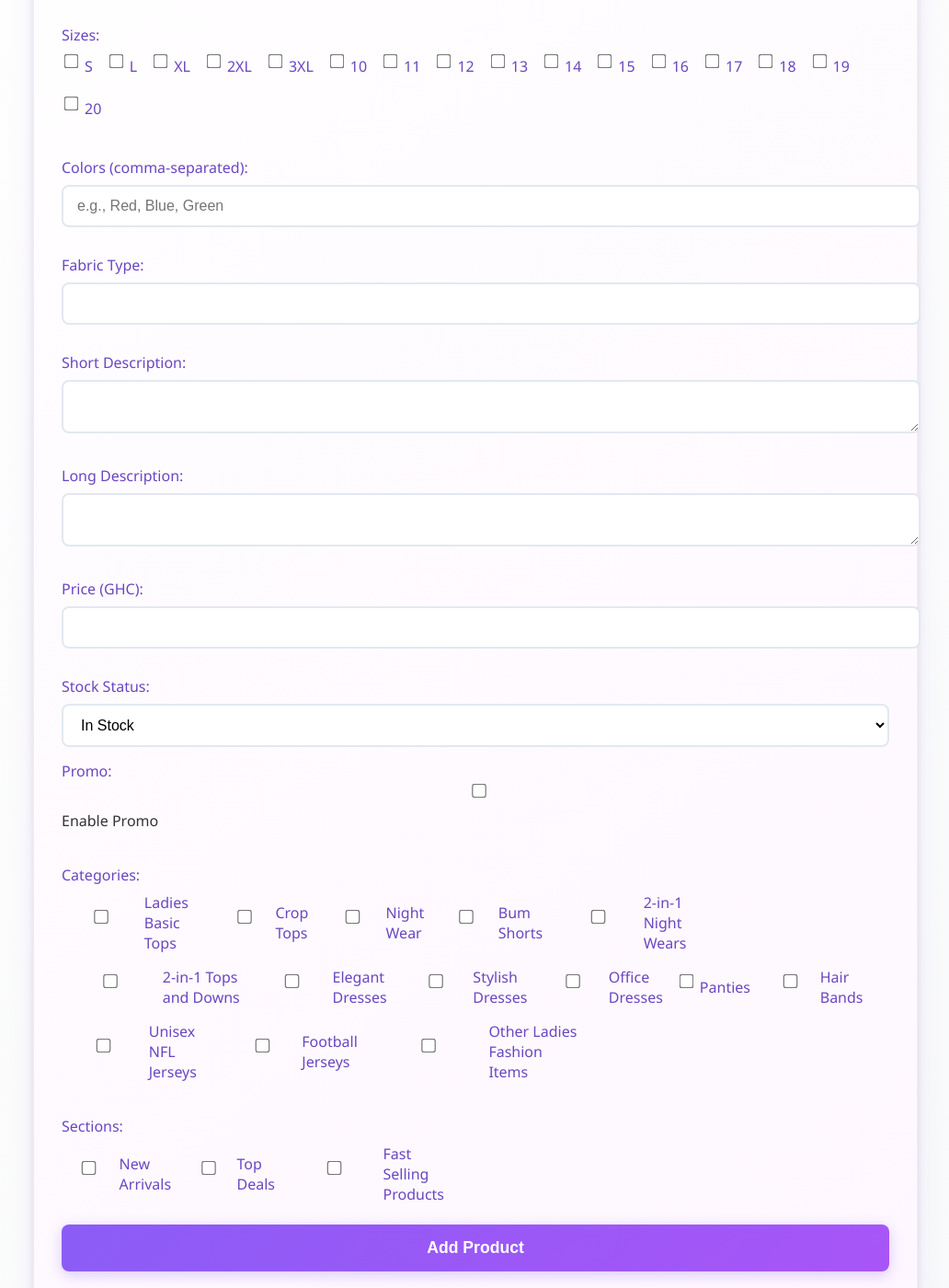
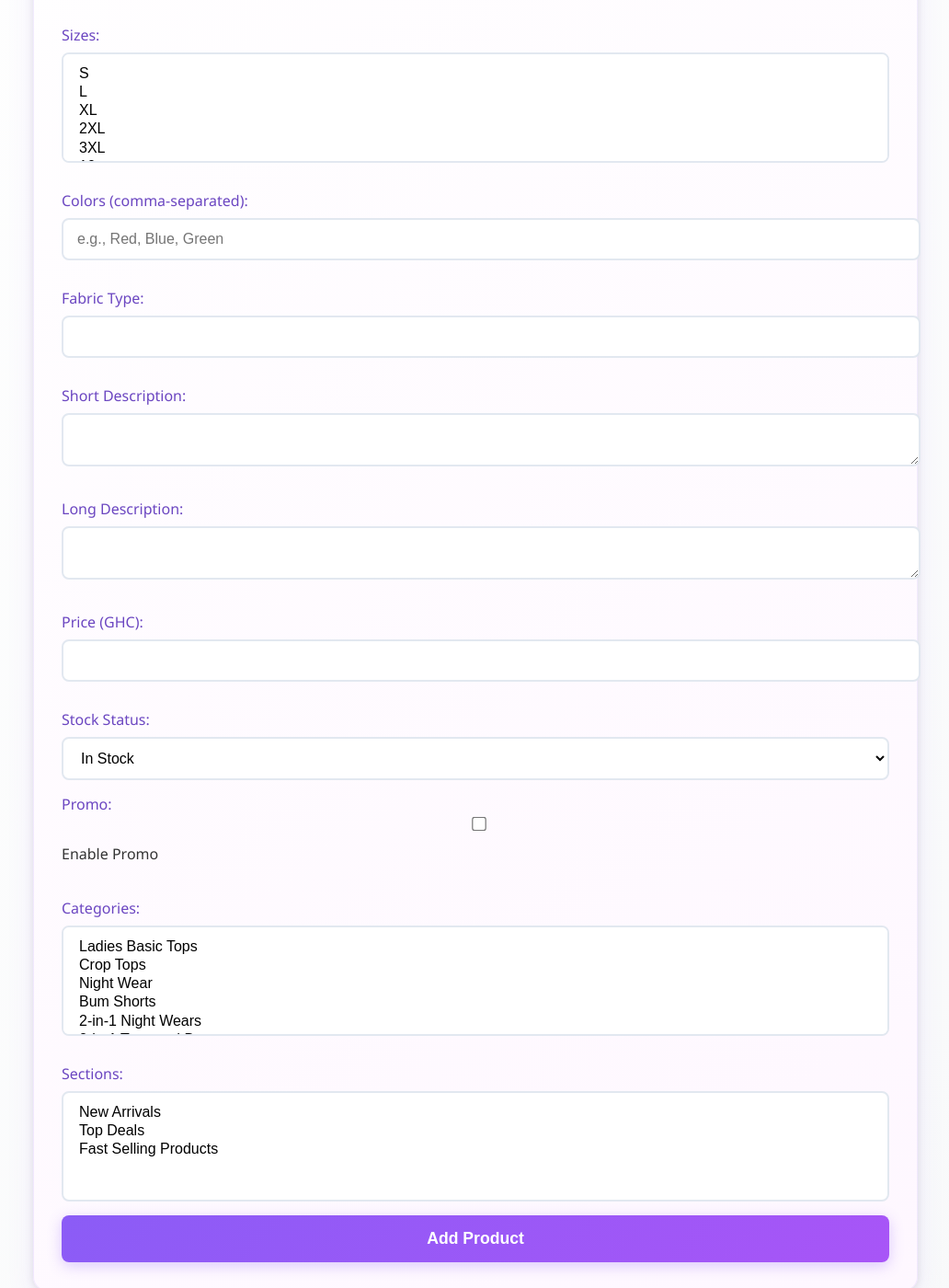
Before and after one commit to dromorongit/AuntieArabaShopPMS, a website: page index.html in a window 1280 px wide. Shown: the part 540-1940 px from the top of the page at 92% size, without its empty margins (123-1155 px from the left). Drawn offline with Linux system fonts and the light colour scheme.

Commit message:
New Commits

```diff
--- a/index.html
+++ b/index.html
@@ -21,25 +21,25 @@
       <label for="other_images">Other Images:</label>
       <input type="file" id="other_images" name="other_images" accept="image/*" multiple><br>
 
-      <label>Sizes:</label>
-      <div class="checkbox-group">
-        <label><input type="checkbox" name="sizes" value="S"> S</label>
-        <label><input type="checkbox" name="sizes" value="L"> L</label>
-        <label><input type="checkbox" name="sizes" value="XL"> XL</label>
-        <label><input type="checkbox" name="sizes" value="2XL"> 2XL</label>
-        <label><input type="checkbox" name="sizes" value="3XL"> 3XL</label>
-        <label><input type="checkbox" name="sizes" value="10"> 10</label>
-        <label><input type="checkbox" name="sizes" value="11"> 11</label>
-        <label><input type="checkbox" name="sizes" value="12"> 12</label>
-        <label><input type="checkbox" name="sizes" value="13"> 13</label>
-        <label><input type="checkbox" name="sizes" value="14"> 14</label>
-        <label><input type="checkbox" name="sizes" value="15"> 15</label>
-        <label><input type="checkbox" name="sizes" value="16"> 16</label>
-        <label><input type="checkbox" name="sizes" value="17"> 17</label>
-        <label><input type="checkbox" name="sizes" value="18"> 18</label>
-        <label><input type="checkbox" name="sizes" value="19"> 19</label>
-        <label><input type="checkbox" name="sizes" value="20"> 20</label>
-      </div><br>
+      <label for="sizes">Sizes:</label>
+      <select id="sizes" name="sizes" multiple>
+        <option value="S">S</option>
+        <option value="L">L</option>
+        <option value="XL">XL</option>
+        <option value="2XL">2XL</option>
+        <option value="3XL">3XL</option>
+        <option value="10">10</option>
+        <option value="11">11</option>
+        <option value="12">12</option>
+        <option value="13">13</option>
+        <option value="14">14</option>
+        <option value="15">15</option>
+        <option value="16">16</option>
+        <option value="17">17</option>
+        <option value="18">18</option>
+        <option value="19">19</option>
+        <option value="20">20</option>
+      </select><br>
 
       <label for="colors">Colors (comma-separated):</label>
       <input type="text" id="colors" placeholder="e.g., Red, Blue, Green"><br>
@@ -67,30 +67,30 @@
       <label for="promo_price" id="promo_price_label" style="display: none;">Promo Price (GHC):</label>
       <input type="number" id="promo_price" style="display: none;"><br>
 
-      <label>Categories:</label>
-      <div class="checkbox-group">
-        <label><input type="checkbox" name="categories" value="Ladies Basic Tops"> Ladies Basic Tops</label>
-        <label><input type="checkbox" name="categories" value="Crop Tops"> Crop Tops</label>
-        <label><input type="checkbox" name="categories" value="Night Wear"> Night Wear</label>
-        <label><input type="checkbox" name="categories" value="Bum Shorts"> Bum Shorts</label>
-        <label><input type="checkbox" name="categories" value="2-in-1 Night Wears"> 2-in-1 Night Wears</label>
-        <label><input type="checkbox" name="categories" value="2-in-1 Tops and Downs"> 2-in-1 Tops and Downs</label>
-        <label><input type="checkbox" name="categories" value="Elegant Dresses"> Elegant Dresses</label>
-        <label><input type="checkbox" name="categories" value="Stylish Dresses"> Stylish Dresses</label>
-        <label><input type="checkbox" name="categories" value="Office Dresses"> Office Dresses</label>
-        <label><input type="checkbox" name="categories" value="Panties"> Panties</label>
-        <label><input type="checkbox" name="categories" value="Hair Bands"> Hair Bands</label>
-        <label><input type="checkbox" name="categories" value="Unisex NFL Jerseys"> Unisex NFL Jerseys</label>
-        <label><input type="checkbox" name="categories" value="Football Jerseys"> Football Jerseys</label>
-        <label><input type="checkbox" name="categories" value="Other Ladies Fashion Items"> Other Ladies Fashion Items</label>
-      </div><br>
+      <label for="categories">Categories:</label>
+      <select id="categories" name="categories" multiple>
+        <option value="Ladies Basic Tops">Ladies Basic Tops</option>
+        <option value="Crop Tops">Crop Tops</option>
+        <option value="Night Wear">Night Wear</option>
+        <option value="Bum Shorts">Bum Shorts</option>
+        <option value="2-in-1 Night Wears">2-in-1 Night Wears</option>
+        <option value="2-in-1 Tops and Downs">2-in-1 Tops and Downs</option>
+        <option value="Elegant Dresses">Elegant Dresses</option>
+        <option value="Stylish Dresses">Stylish Dresses</option>
+        <option value="Office Dresses">Office Dresses</option>
+        <option value="Panties">Panties</option>
+        <option value="Hair Bands">Hair Bands</option>
+        <option value="Unisex NFL Jerseys">Unisex NFL Jerseys</option>
+        <option value="Football Jerseys">Football Jerseys</option>
+        <option value="Other Ladies Fashion Items">Other Ladies Fashion Items</option>
+      </select><br>
 
-      <label>Sections:</label>
-      <div class="checkbox-group">
-        <label><input type="checkbox" name="sections" value="New Arrivals"> New Arrivals</label>
-        <label><input type="checkbox" name="sections" value="Top Deals"> Top Deals</label>
-        <label><input type="checkbox" name="sections" value="Fast Selling Products"> Fast Selling Products</label>
-      </div><br>
+      <label for="sections">Sections:</label>
+      <select id="sections" name="sections" multiple>
+        <option value="New Arrivals">New Arrivals</option>
+        <option value="Top Deals">Top Deals</option>
+        <option value="Fast Selling Products">Fast Selling Products</option>
+      </select><br>
 
       <button type="submit">Add Product</button>
     </form>
--- a/script.js
+++ b/script.js
@@ -22,13 +22,10 @@ document.addEventListener('DOMContentLoaded', () => {
     const formData = new FormData(addProductForm);
 
     // Add non-file fields
-    const sizes = Array.from(document.querySelectorAll('input[name="sizes"]:checked')).map(cb => cb.value);
-    formData.append('sizes', JSON.stringify(sizes));
+    formData.append('sizes', JSON.stringify(Array.from(document.getElementById('sizes').selectedOptions).map(option => option.value)));
     formData.append('colors', JSON.stringify(document.getElementById('colors').value.split(',').map(color => color.trim())));
-    const categories = Array.from(document.querySelectorAll('input[name="categories"]:checked')).map(cb => cb.value);
-    formData.append('categories', JSON.stringify(categories));
-    const sections = Array.from(document.querySelectorAll('input[name="sections"]:checked')).map(cb => cb.value);
-    formData.append('sections', JSON.stringify(sections));
+    formData.append('categories', JSON.stringify(Array.from(document.getElementById('categories').selectedOptions).map(option => option.value)));
+    formData.append('sections', JSON.stringify(Array.from(document.getElementById('sections').selectedOptions).map(option => option.value)));
 
     if (promoCheckbox.checked) {
       formData.append('promo', 'true');
--- a/style.css
+++ b/style.css
@@ -78,24 +78,9 @@ button:hover {
   box-shadow: 0 6px 20px rgba(139, 92, 246, 0.4);
 }
 
-.checkbox-group {
-  display: flex;
-  flex-wrap: wrap;
-  gap: 15px;
-  margin-top: 8px;
-}
-
-.checkbox-group label {
-  display: flex;
-  align-items: center;
-  margin: 0;
-  font-weight: normal;
-  cursor: pointer;
-}
-
-.checkbox-group input[type="checkbox"] {
-  margin-right: 8px;
-  transform: scale(1.2);
+select[multiple] {
+  height: 120px;
+  background: #fff;
 }
 
 #promo {
@@ -128,12 +113,8 @@ label[for="promo"] {
     border-radius: 6px;
   }
 
-  .checkbox-group {
-    gap: 12px;
-  }
-
-  .checkbox-group label {
-    font-size: 15px;
+  select[multiple] {
+    height: 100px;
   }
 
   button {
```
